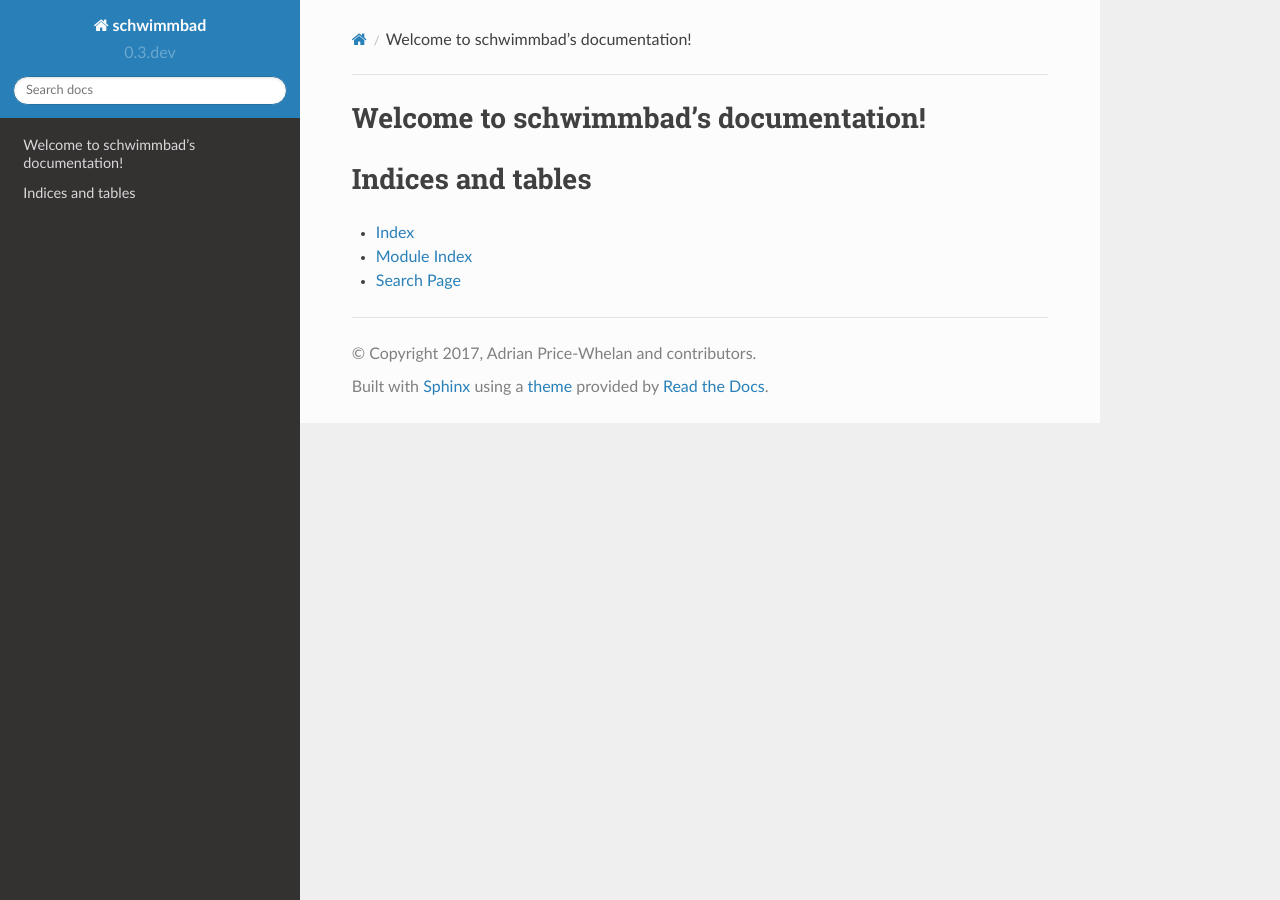
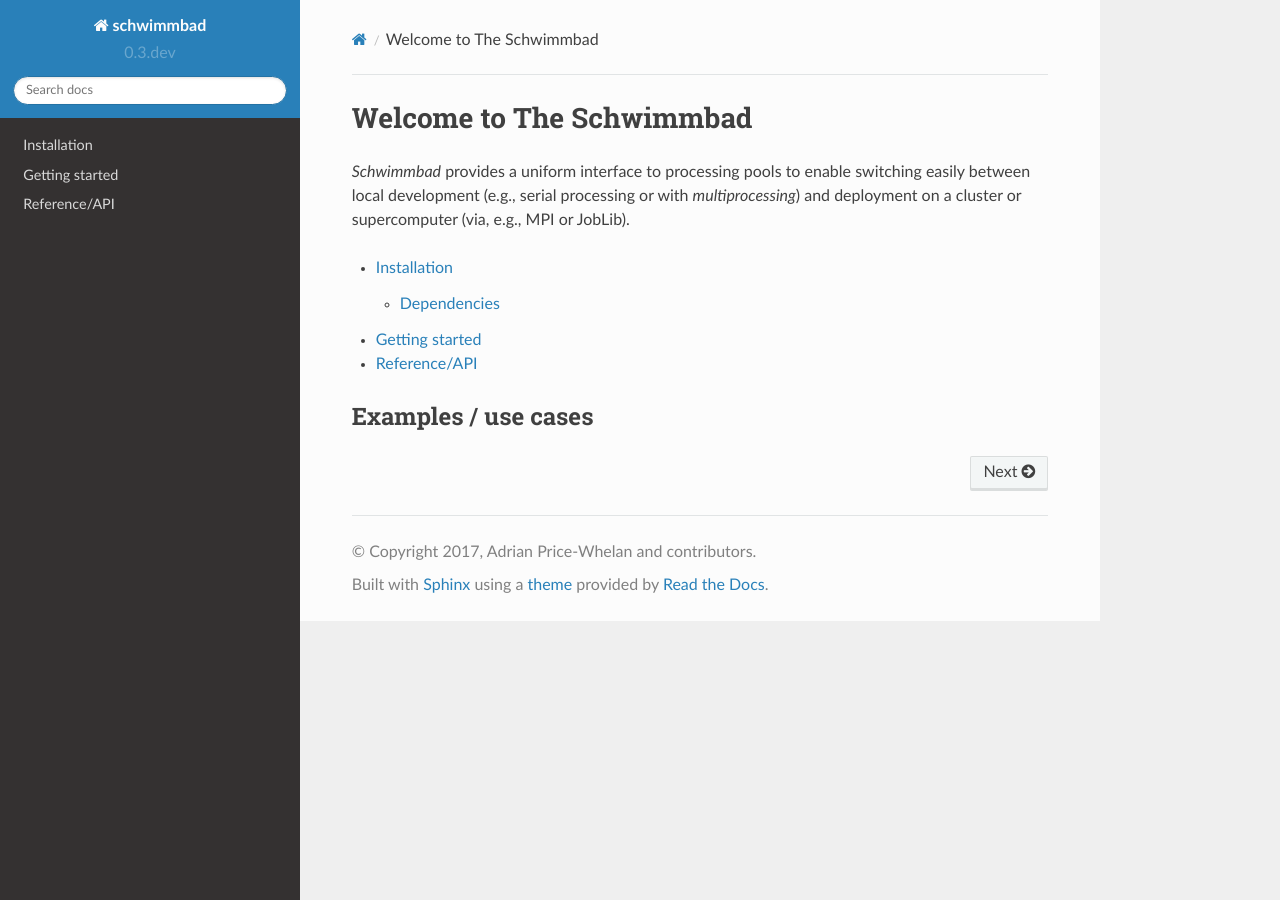
Before and after one commit to adrn/schwimmbad, a Sphinx documentation site: the page built from docs/index.rst, in a window 1280 px wide. Built offline with Sphinx 7.4.7 and the Read the Docs theme 2.0.0, drawn with Linux system fonts in a browser that asks for light colours.

Commit message:
page skeletons

```diff
--- /dev/null
+++ b/docs/getting-started.rst
@@ -0,0 +1,5 @@
+.. _getting-started:
+
+***************
+Getting started
+***************
--- a/docs/index.rst
+++ b/docs/index.rst
@@ -3,18 +3,33 @@
    You can adapt this file completely to your liking, but it should at least
    contain the root `toctree` directive.
 
-Welcome to schwimmbad's documentation!
-======================================
+Welcome to The Schwimmbad
+=========================
+
+*Schwimmbad* provides a uniform interface to processing pools to enable
+switching easily between local development (e.g., serial processing or with
+`multiprocessing`) and deployment on a cluster or supercomputer (via, e.g.,
+MPI or JobLib).
+
+.. TODO: include RST source from README.rst
 
 .. toctree::
-   :maxdepth: 2
-   :caption: Contents:
+    :maxdepth: 2
+
+    install
+    getting-started
+    api
+
+Examples / use cases
+--------------------
+
+.. toctree::
+    :maxdepth: 2
 
 
 
-Indices and tables
-==================
-
-* :ref:`genindex`
-* :ref:`modindex`
-* :ref:`search`
+.. Indices and tables
+.. ==================
+.. * :ref:`genindex`
+.. * :ref:`modindex`
+.. * :ref:`search`
--- /dev/null
+++ b/docs/install.rst
@@ -0,0 +1,8 @@
+.. _install:
+
+************
+Installation
+************
+
+Dependencies
+============
```
Also changed, not shown: docs/api.rst (added, +11 -0 lines), 1 other file.
